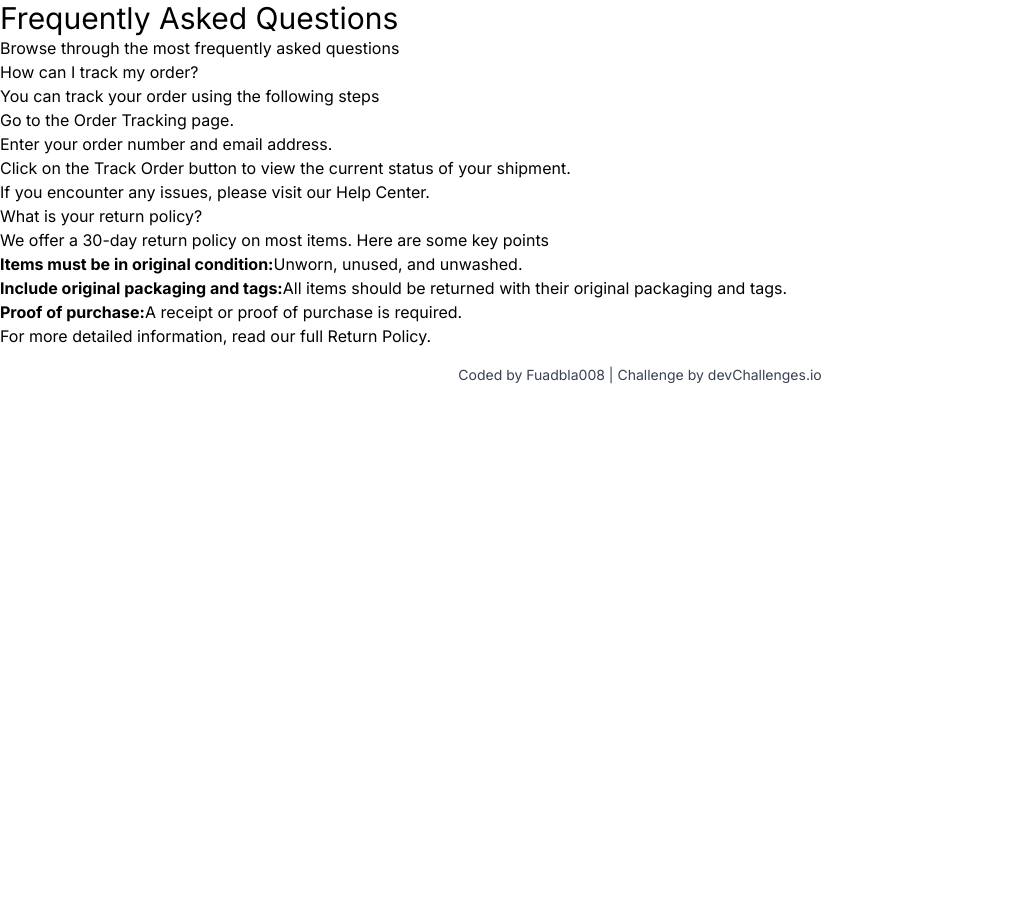
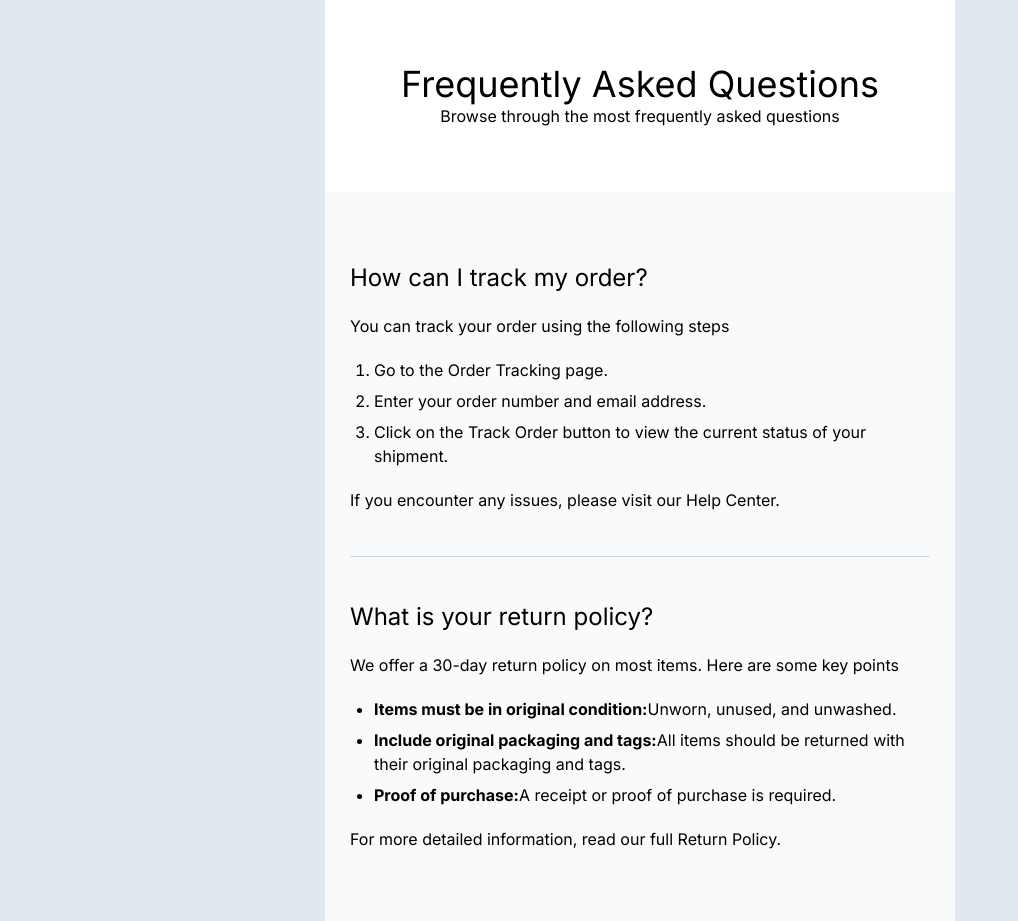
Before and after one commit to Fuadbla008/test-4.1, a plain HTML site: page index.html in a window 1280 px wide. Shown: the top 921 px of the page, without its empty margins (0-1018 px from the left). Before the commit the page ends 800 px from the top, so only its background shows below. Drawn offline with nearby package versions, Linux system fonts and the light colour scheme.

Commit message:
full updated, and all requirment is filled

```diff
--- a/index.html
+++ b/index.html
@@ -18,12 +18,12 @@
   <!--You are welcome to delete these styles or modify them in your own stylesheet -->
 </head>
 
-<body class="inter">
+<body class="inter flex flex-col items-center justify-center h-auto min-h-screen bg-slate-200">
 
-  <section>
-    <header>
+  <section class="container w-[630px]">
+    <header class="bg-white flex flex-col items-center justify-center p-6 h-48">
 
-      <h1 class="text-3xl">Frequently Asked Questions</h1>
+      <h1 class="text-4xl">Frequently Asked Questions</h1>
 
       <p>Browse through the most frequently asked questions</p>
 
@@ -31,17 +31,17 @@
 
     <!-- full details section-->
 
-    <section>
+    <section class="bg-[#f9fafc] px gap flex flex-col">
 
       <!-- orderpolicy div -->
 
-      <div class="orderpolicy">
+      <div class="orderpolicy gap flex flex-col">
 
-        <h1>How can I track my order?</h1>
+        <h1 class="text-2xl">How can I track my order?</h1>
 
         <p>You can track your order using the following steps</p>
 
-        <ol>
+        <ol type="1" class="list-decimal pl-6 gap7 flex flex-col">
           <li>Go to the Order <a href="">Tracking page</a>.</li>
           <li>Enter your order number and email address.</li>
           <li>Click on the Track Order button to view the current status of your shipment.</li>
@@ -53,17 +53,19 @@
 
       </div>
 
+      <hr class="border-gray-300 my-6">
+
       <!-- returnpolicy div -->
 
-      <div class="returnpolicy">
+      <div class="returnpolicy gap flex flex-col">
 
-        <h1>What is your return policy?</h1>
+        <h1 class="text-2xl">What is your return policy?</h1>
 
         <p>
           We offer a 30-day return policy on most items. Here are some key points
         </p>
 
-        <ul>
+        <ul class="list-disc pl-6 gap7 flex flex-col">
           <li><b>Items must be in original condition:</b>Unworn, unused, and unwashed.</li>
           <li><b>Include original packaging and tags:</b>All items should be returned with their original packaging and
             tags.</li>
--- a/style.css
+++ b/style.css
@@ -2,15 +2,12 @@
     font-family: 'Inter', sans-serif;
     font-weight: 400;
 }
-* {
+/* * {
     margin: 0;
     padding: 0;
     box-sizing: border-box;
-}
+} */
 
-body {
-    height: 100vh;
-}
 
 .author-info {
     font-size: 14px;
@@ -22,3 +19,13 @@ body {
 .author-info a {
     text-decoration: none;
 }
+
+.px {
+    padding: 70px 25px;
+}
+.gap {
+    gap: 20px;
+}
+.gap7{
+    gap: 7px;
+}
```
